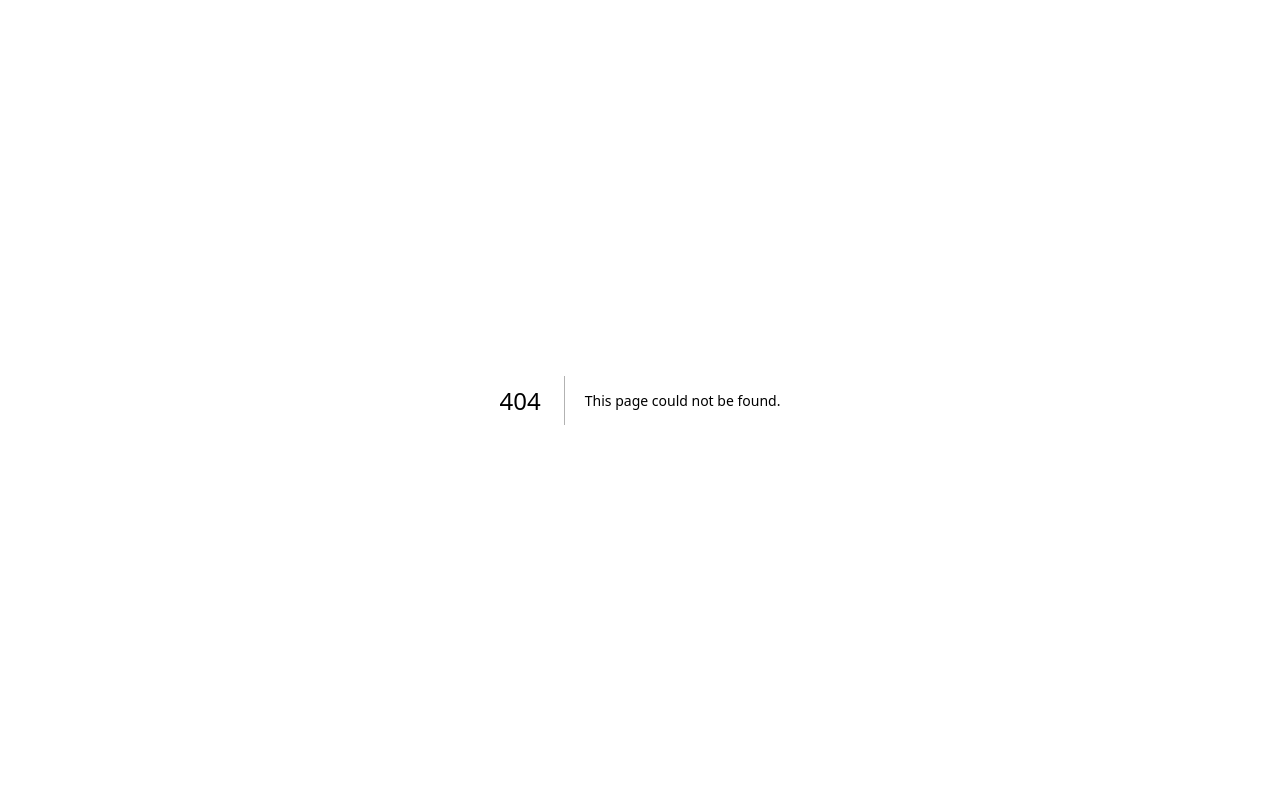
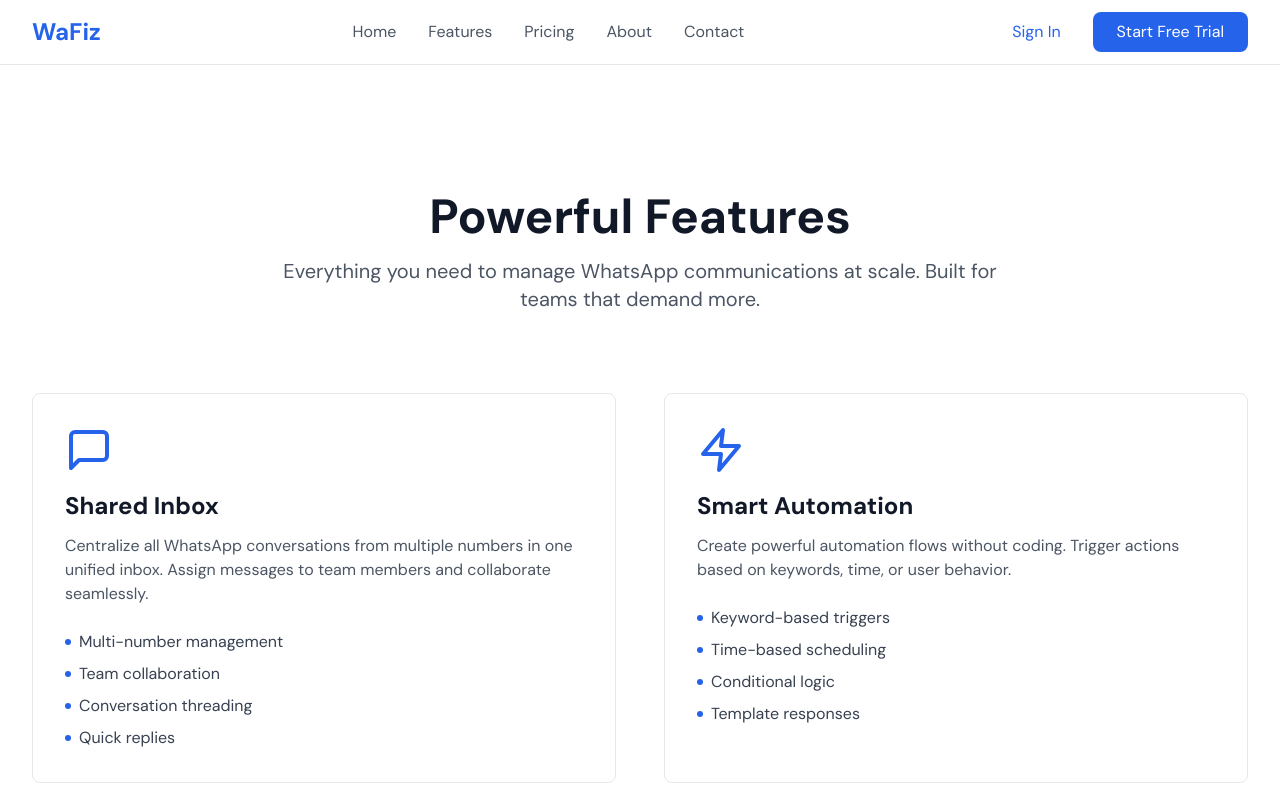
Before and after one commit to jatinderkwt/sg-c7028ea9-1242-4e3e-9e58-7e0d918da9bb-1770881104, a Next.js app: page /features in a window 1280 px wide. Before the commit this address had no page. Shown: the top 800 px of the page. Built offline with nearby package versions, Linux system fonts and the light colour scheme.

Commit message:
Auto-commit: 2026-02-13

```diff
--- /dev/null
+++ b/src/app/(dashboard)/layout.tsx
@@ -0,0 +1,115 @@
+'use client'
+
+import Link from 'next/link'
+import { useRouter } from 'next/navigation'
+import { useEffect, useState } from 'react'
+import { Menu, X, LogOut, Settings, Users, BarChart3, MessageSquare } from 'lucide-react'
+
+export default function DashboardLayout({
+  children,
+}: {
+  children: React.ReactNode
+}) {
+  const router = useRouter()
+  const [sidebarOpen, setSidebarOpen] = useState(false)
+  const [user, setUser] = useState<any>(null)
+
+  useEffect(() => {
+    // Check if user is logged in
+    const token = localStorage.getItem('token')
+    if (!token) {
+      router.push('/auth/login')
+    }
+  }, [router])
+
+  const handleLogout = () => {
+    localStorage.removeItem('token')
+    router.push('/auth/login')
+  }
+
+  const navItems = [
+    { href: '/dashboard', icon: BarChart3, label: 'Dashboard', exact: true },
+    { href: '/dashboard/inbox', icon: MessageSquare, label: 'Inbox' },
+    { href: '/dashboard/contacts', icon: Users, label: 'Contacts' },
+    { href: '/dashboard/automation', icon: BarChart3, label: 'Automation' },
+    { href: '/dashboard/campaigns', icon: MessageSquare, label: 'Campaigns' },
+    { href: '/dashboard/templates', icon: MessageSquare, label: 'Templates' },
+    { href: '/dashboard/settings', icon: Settings, label: 'Settings' },
+  ]
+
+  return (
+    <div className="h-screen flex overflow-hidden bg-gray-100">
+      {/* Sidebar */}
+      <div
+        className={`fixed inset-y-0 left-0 z-50 w-64 bg-gray-900 text-white transition-transform duration-300 transform ${
+          sidebarOpen ? 'translate-x-0' : '-translate-x-full'
+        } md:translate-x-0 md:static md:inset-0`}
+      >
+        {/* Logo */}
+        <div className="h-16 flex items-center justify-between px-6 bg-gray-800">
+          <Link href="/dashboard" className="text-2xl font-bold text-blue-400">
+            WaFiz
+          </Link>
+          <button
+            onClick={() => setSidebarOpen(false)}
+            className="md:hidden text-white hover:bg-gray-700 p-1 rounded"
+          >
+            <X size={20} />
+          </button>
+        </div>
+
+        {/* Nav Links */}
+        <nav className="mt-8">
+          {navItems.map((item) => {
+            const Icon = item.icon
+            return (
+              <Link
+                key={item.href}
+                href={item.href}
+                className="flex items-center gap-3 px-6 py-3 text-gray-300 hover:bg-gray-800 hover:text-white transition"
+              >
+                <Icon size={20} />
+                <span>{item.label}</span>
+              </Link>
+            )
+          })}
+        </nav>
+
+        {/* Logout */}
+        <div className="absolute bottom-0 w-full border-t border-gray-800">
+          <button
+            onClick={handleLogout}
+            className="w-full flex items-center gap-3 px-6 py-4 text-gray-300 hover:bg-gray-800 hover:text-white transition"
+          >
+            <LogOut size={20} />
+            <span>Logout</span>
+          </button>
+        </div>
+      </div>
+
+      {/* Main Content */}
+      <div className="flex-1 flex flex-col overflow-hidden">
+        {/* Top Bar */}
+        <div className="h-16 bg-white border-b border-gray-200 flex items-center justify-between px-6">
+          <button
+            onClick={() => setSidebarOpen(!sidebarOpen)}
+            className="md:hidden text-gray-600 hover:text-gray-900"
+          >
+            <Menu size={24} />
+          </button>
+
+          <div className="ml-auto flex items-center gap-4">
+            <div className="w-10 h-10 bg-blue-600 rounded-full flex items-center justify-center text-white font-semibold">
+              A
+            </div>
+          </div>
+        </div>
+
+        {/* Page Content */}
+        <div className="flex-1 overflow-auto">
+          <div className="p-6">{children}</div>
+        </div>
+      </div>
+    </div>
+  )
+}
--- /dev/null
+++ b/src/app/(marketing)/features/page.tsx
@@ -0,0 +1,112 @@
+import { MessageSquare, Zap, Users, BarChart3, Bell, Lock, Globe, Smartphone } from 'lucide-react'
+
+const features = [
+  {
+    icon: MessageSquare,
+    title: 'Shared Inbox',
+    description: 'Centralize all WhatsApp conversations from multiple numbers in one unified inbox. Assign messages to team members and collaborate seamlessly.',
+    benefits: ['Multi-number management', 'Team collaboration', 'Conversation threading', 'Quick replies'],
+  },
+  {
+    icon: Zap,
+    title: 'Smart Automation',
+    description: 'Create powerful automation flows without coding. Trigger actions based on keywords, time, or user behavior.',
+    benefits: ['Keyword-based triggers', 'Time-based scheduling', 'Conditional logic', 'Template responses'],
+  },
+  {
+    icon: Users,
+    title: 'CRM Integration',
+    description: 'Manage customer relationships with contact profiles, history, tags, and custom fields. Build understanding of every customer.',
+    benefits: ['Contact profiles', 'Conversation history', 'Custom fields', 'Tagging system'],
+  },
+  {
+    icon: BarChart3,
+    title: 'Advanced Analytics',
+    description: 'Get real-time insights into your business performance. Track response times, resolution rates, and customer satisfaction.',
+    benefits: ['Real-time dashboards', 'Performance metrics', 'Team analytics', 'Export reports'],
+  },
+  {
+    icon: Bell,
+    title: 'Broadcast Campaigns',
+    description: 'Send targeted messages to thousands of customers instantly. Use templates and track delivery metrics.',
+    benefits: ['Template-based', 'Audience targeting', 'Delivery tracking', 'Read receipts'],
+  },
+  {
+    icon: Globe,
+    title: 'Multi-Language Support',
+    description: 'Reach customers in their preferred language. Automatic translation and localization features.',
+    benefits: ['Auto-translation', 'Regional preferences', 'Local formatting', 'Language detection'],
+  },
+  {
+    icon: Lock,
+    title: 'Enterprise Security',
+    description: 'Bank-level encryption and compliance with GDPR, CCPA, and other data protection standards.',
+    benefits: ['End-to-end encryption', 'GDPR compliant', 'Data backups', 'Audit logs'],
+  },
+  {
+    icon: Smartphone,
+    title: 'Mobile App',
+    description: 'Stay connected with your customers on the go. Full app functionality for iOS and Android.',
+    benefits: ['iOS app', 'Android app', 'Push notifications', 'Offline mode'],
+  },
+]
+
+export default function FeaturesPage() {
+  return (
+    <main className="py-20 md:py-32">
+      <div className="max-w-7xl mx-auto px-4 sm:px-6 lg:px-8">
+        {/* Header */}
+        <div className="text-center mb-20">
+          <h1 className="text-5xl font-bold text-gray-900 mb-4">Powerful Features</h1>
+          <p className="text-xl text-gray-600 max-w-3xl mx-auto">
+            Everything you need to manage WhatsApp communications at scale. Built for teams that demand more.
+          </p>
+        </div>
+
+        {/* Features Grid */}
+        <div className="grid grid-cols-1 md:grid-cols-2 gap-12">
+          {features.map((feature, index) => {
+            const Icon = feature.icon
+            return (
+              <div key={index} className="bg-white p-8 rounded-lg border border-gray-200 hover:shadow-lg transition">
+                <Icon className="w-12 h-12 text-blue-600 mb-4" />
+                <h3 className="text-2xl font-bold text-gray-900 mb-3">{feature.title}</h3>
+                <p className="text-gray-600 mb-6">{feature.description}</p>
+
+                <ul className="space-y-2">
+                  {feature.benefits.map((benefit, idx) => (
+                    <li key={idx} className="flex items-center gap-2 text-gray-700">
+                      <span className="w-1.5 h-1.5 bg-blue-600 rounded-full"></span>
+                      {benefit}
+                    </li>
+                  ))}
+                </ul>
+              </div>
+            )
+          })}
+        </div>
+
+        {/* Additional Features */}
+        <div className="mt-20 bg-gradient-to-r from-blue-50 to-purple-50 rounded-lg p-12">
+          <h2 className="text-3xl font-bold text-gray-900 mb-8 text-center">Additional Capabilities</h2>
+
+          <div className="grid grid-cols-1 md:grid-cols-2 lg:grid-cols-3 gap-8">
+            {[
+              { title: 'AI-Powered Responses', description: 'Auto-generate intelligent responses based on your knowledge base' },
+              { title: 'Conversation Routing', description: 'Automatically route messages to the right team member' },
+              { title: 'Lead Scoring', description: 'Identify and prioritize high-value leads automatically' },
+              { title: 'Template Management', description: 'Create, manage and approve WhatsApp templates' },
+              { title: 'Webhook Integration', description: 'Connect with your existing tools and systems' },
+              { title: 'API Access', description: 'Full REST API for custom integrations' },
+            ].map((item, idx) => (
+              <div key={idx} className="bg-white p-6 rounded-lg">
+                <h3 className="font-semibold text-gray-900 mb-2">{item.title}</h3>
+                <p className="text-gray-600 text-sm">{item.description}</p>
+              </div>
+            ))}
+          </div>
+        </div>
+      </div>
+    </main>
+  )
+}
--- a/src/app/(marketing)/pricing/page.tsx
+++ b/src/app/(marketing)/pricing/page.tsx
@@ -1,5 +1,6 @@
 'use client'
 
+import { useState } from 'react'
 import { CheckCircle, X } from 'lucide-react'
 import Link from 'next/link'
 
@@ -64,7 +65,7 @@ const pricingData = [
 ]
 
 export default function PricingPage() {
-  const [billingPeriod, setBillingPeriod] = ('monthly' as 'monthly' | 'yearly')
+  const [billingPeriod, setBillingPeriod] = useState<'monthly' | 'yearly'>('monthly')
 
   return (
     <main className="py-20 md:py-32">
```
